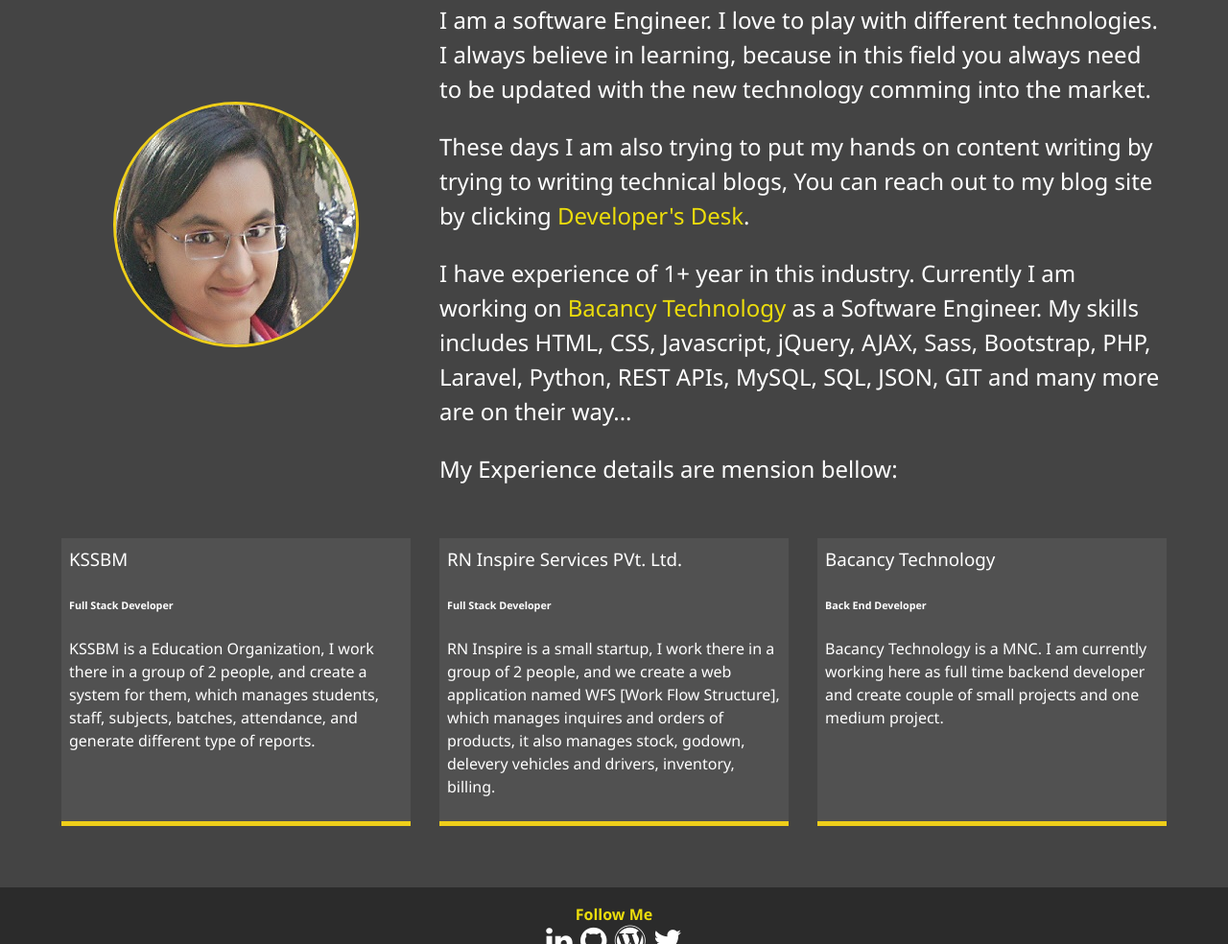
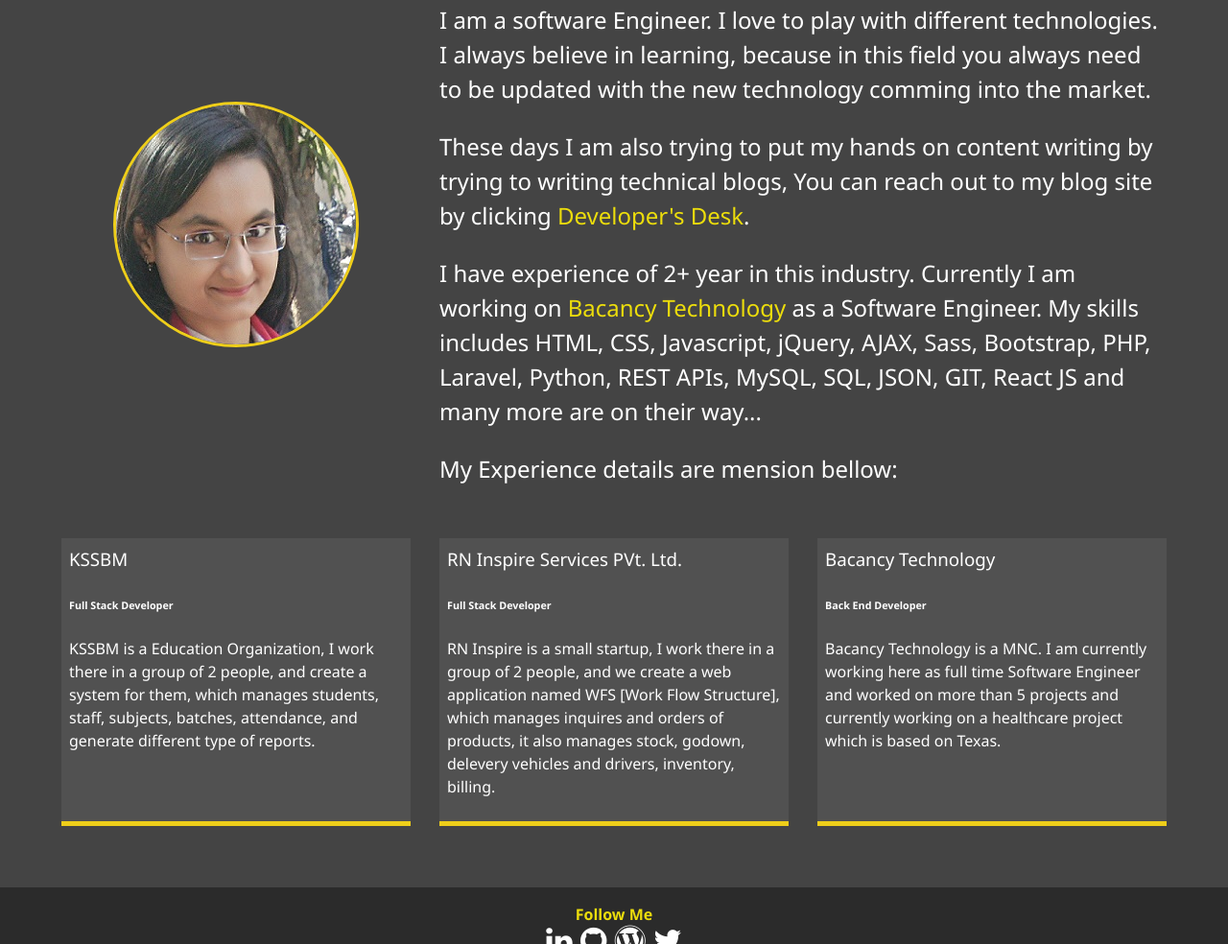
Before and after one commit to sonichandni/sonichandni, a website: page dist/about.html in a window 1280 px wide. Shown: the part 345-1329 px from the top of the page at 96% size. Drawn offline with Linux system fonts and the light colour scheme.

Commit message:
Change experience.

```diff
--- a/dist/about.html
+++ b/dist/about.html
@@ -62,7 +62,7 @@
                 <h3 class="text-secondary">BIO</h3>
                 <p>I am a software Engineer. I love to play with different technologies. I always believe in learning, because in this field you always need to be updated with the new technology comming into the market.</p>
                 <p>These days I am also trying to put my hands on content writing by trying to writing technical blogs, You can reach out to my blog site by clicking <a target="_blank" href="https://developersdesk.home.blog" id="dd">Developer's Desk</a>.</p>
-                <p>I have experience of 1+ year in this industry. Currently I am working on <a target="_blank" href="https://www.bacancytechnology.com/" id="dd">Bacancy Technology</a> as a Software Engineer. My skills includes HTML, CSS, Javascript, jQuery, AJAX, Sass, Bootstrap, PHP, Laravel, Python, REST APIs, MySQL, SQL, JSON, GIT and many more are on their way... </p>
+                <p>I have experience of 2+ year in this industry. Currently I am working on <a target="_blank" href="https://www.bacancytechnology.com/" id="dd">Bacancy Technology</a> as a Software Engineer. My skills includes HTML, CSS, Javascript, jQuery, AJAX, Sass, Bootstrap, PHP, Laravel, Python, REST APIs, MySQL, SQL, JSON, GIT, React JS and many more are on their way... </p>
                 <p>My Experience details are mension bellow:</p>
             </div>
             <div class="job job-1">
@@ -78,7 +78,7 @@
             <div class="job job-3">
                 <h3>Bacancy Technology</h3>
                 <h6>Back End Developer</h6>
-                <p>Bacancy Technology is a MNC. I am currently working here as full time backend developer and create couple of small projects and one medium project.</p>
+                <p>Bacancy Technology is a MNC. I am currently working here as full time Software Engineer and worked on more than 5 projects and currently working on a healthcare project which is based on Texas.</p>
             </div>
         </div>
     </main>
```
